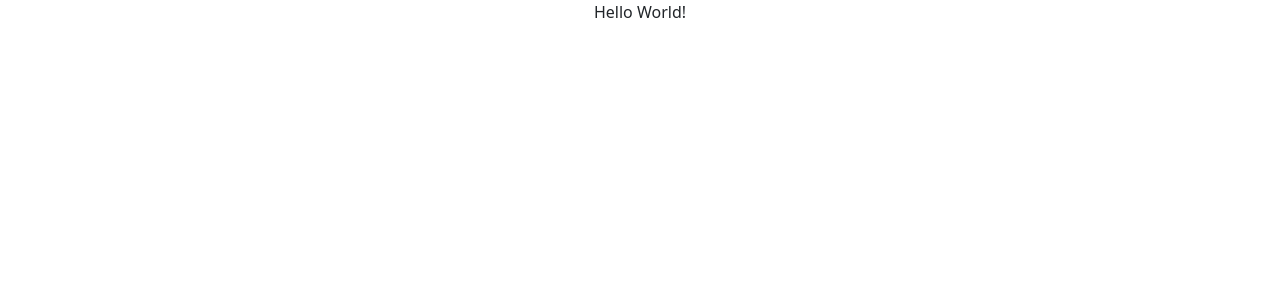
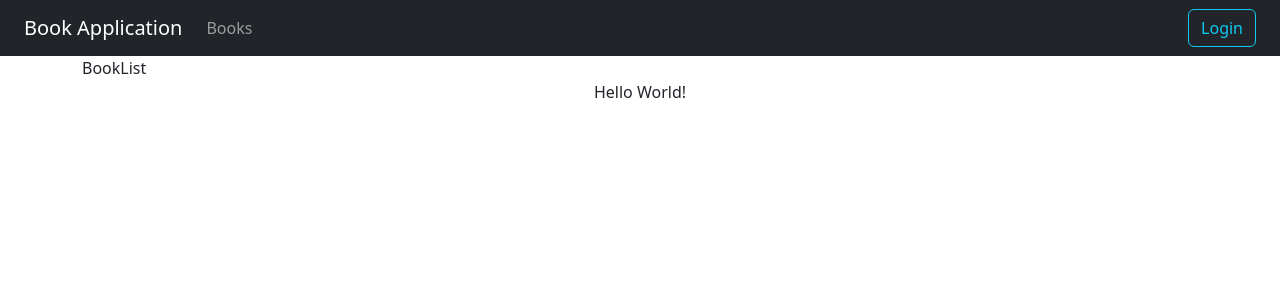
Before and after one commit to petar-stojanovic/EMT_REACT_FRONTEND, a React (Create React App) app: page / in a window 1280 px wide. Shown: the top 300 px of the page. Built offline with nearby package versions, Linux system fonts and the light colour scheme.

Commit message:
added routing and BookList component

```diff
--- a/src/components/App/App.js
+++ b/src/components/App/App.js
@@ -1,13 +1,43 @@
 import './App.css';
+import React, {Component} from "react";
+import Header from "../Header/header";
+import {Route, Routes} from "react-router-dom";
+import BookList from "../Books/BooksList/BookList";
 
-function App() {
-  return (
-    <div>
+class App extends Component {
+
+  constructor(props) {
+    super(props);
+    this.state = {
+      books: [],
+    };
+  }
+
+  render() {
+
+
+    return (
+      <div>
+        <Header/>
+        <main>
+          <div className="container">
+            <Routes>
+              <Route path="/" element={<BookList/>}/>
+              <Route path="/books" element={<BookList/>}/>
+            </Routes>
+          </div>
+        </main>
         <div className="text-center">
           Hello World!
         </div>
-    </div>
-  );
+      </div>
+    );
+  }
+
+  componentDidMount() {
+    console.log("");
+  }
+
 }
 
 export default App;
--- /dev/null
+++ b/src/components/Books/BooksList/BookList.js
@@ -0,0 +1,23 @@
+import React from 'react';
+
+class BookList extends React.Component {
+
+  constructor(props) {
+    super(props);
+
+    this.state = {
+      page: 0,
+      size: 20,
+    }
+  }
+
+  render() {
+    return (
+      <div>
+        BookList
+      </div>
+    )
+  }
+}
+
+export default BookList;
--- /dev/null
+++ b/src/components/Header/header.js
@@ -0,0 +1,28 @@
+import React from "react";
+import {Link} from 'react-router-dom';
+
+const header = (props) => {
+    return (
+        <header>
+            <nav className="navbar navbar-expand-md navbar-dark navbar-fixed bg-dark px-4">
+                <Link className="navbar-brand" to="/">Book Application</Link>
+                <button className="navbar-toggler" type="button" data-toggle="collapse" data-target="#navbarCollapse"
+                        aria-controls="navbarCollapse" aria-expanded="false" aria-label="Toggle navigation">
+                    <span className="navbar-toggler-icon"></span>
+                </button>
+                <div className="collapse navbar-collapse justify-content-between" id="navbarCollapse">
+                    <ul className="navbar-nav mr-auto">
+                        <li className="nav-item active">
+                            <Link className="nav-link" to={"/books"}>Books</Link>
+                        </li>
+                    </ul>
+                    <form className="form-inline mt-2 mt-md-0 ml-3">
+                        <Link className="btn btn-outline-info my-2 my-sm-0" to={"/login"}>Login</Link>
+                    </form>
+                </div>
+            </nav>
+        </header>
+    )
+}
+
+export default header
--- a/src/index.js
+++ b/src/index.js
@@ -3,10 +3,13 @@
 import './index.css';
 import 'bootstrap/dist/css/bootstrap.min.css'
 import App from './components/App/App';
+import {BrowserRouter} from "react-router-dom";
 
 const root = ReactDOM.createRoot(document.getElementById('root'));
 root.render(
   <React.StrictMode>
-    <App />
+    <BrowserRouter>
+      <App/>
+    </BrowserRouter>
   </React.StrictMode>
 );
```
